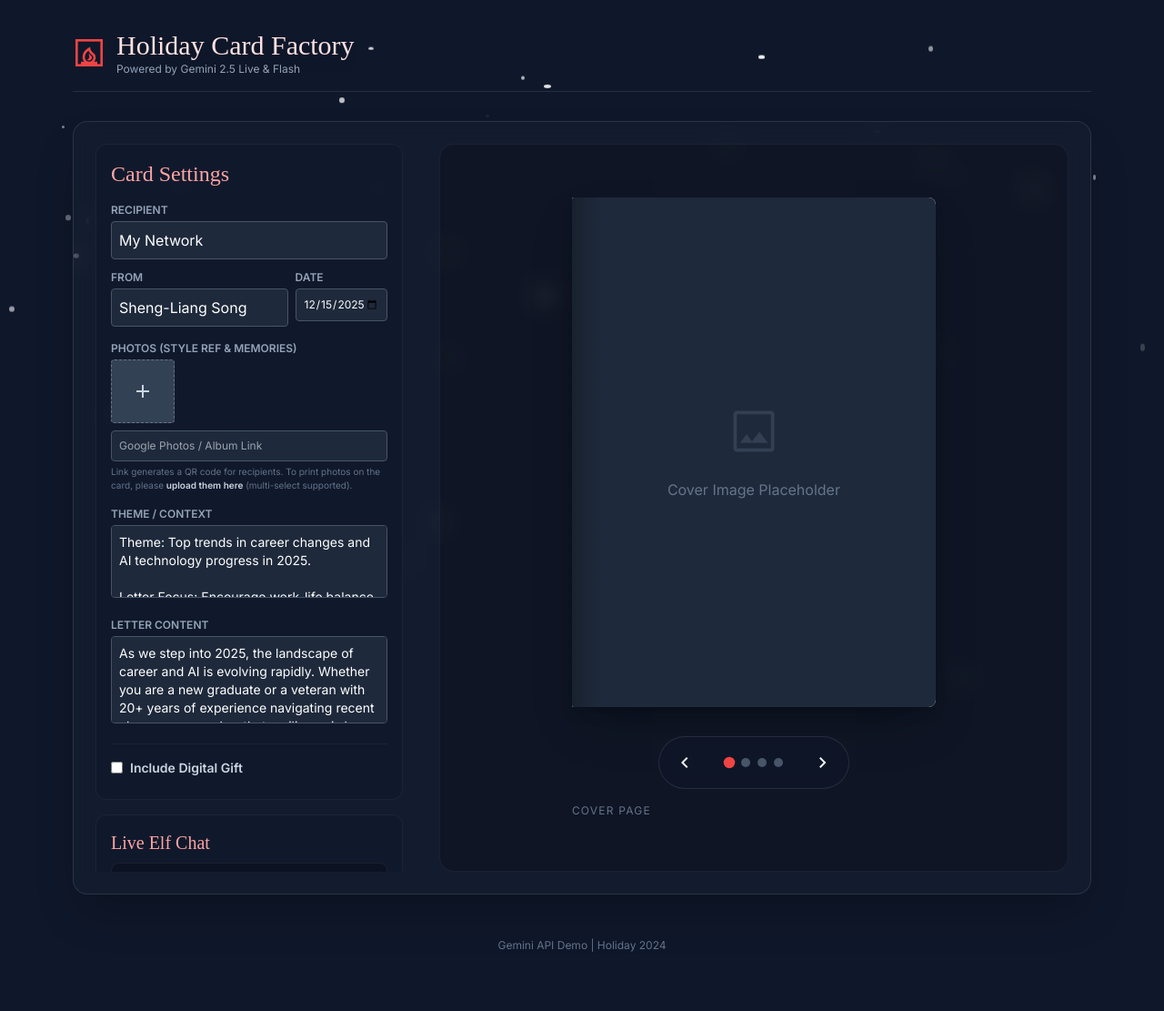
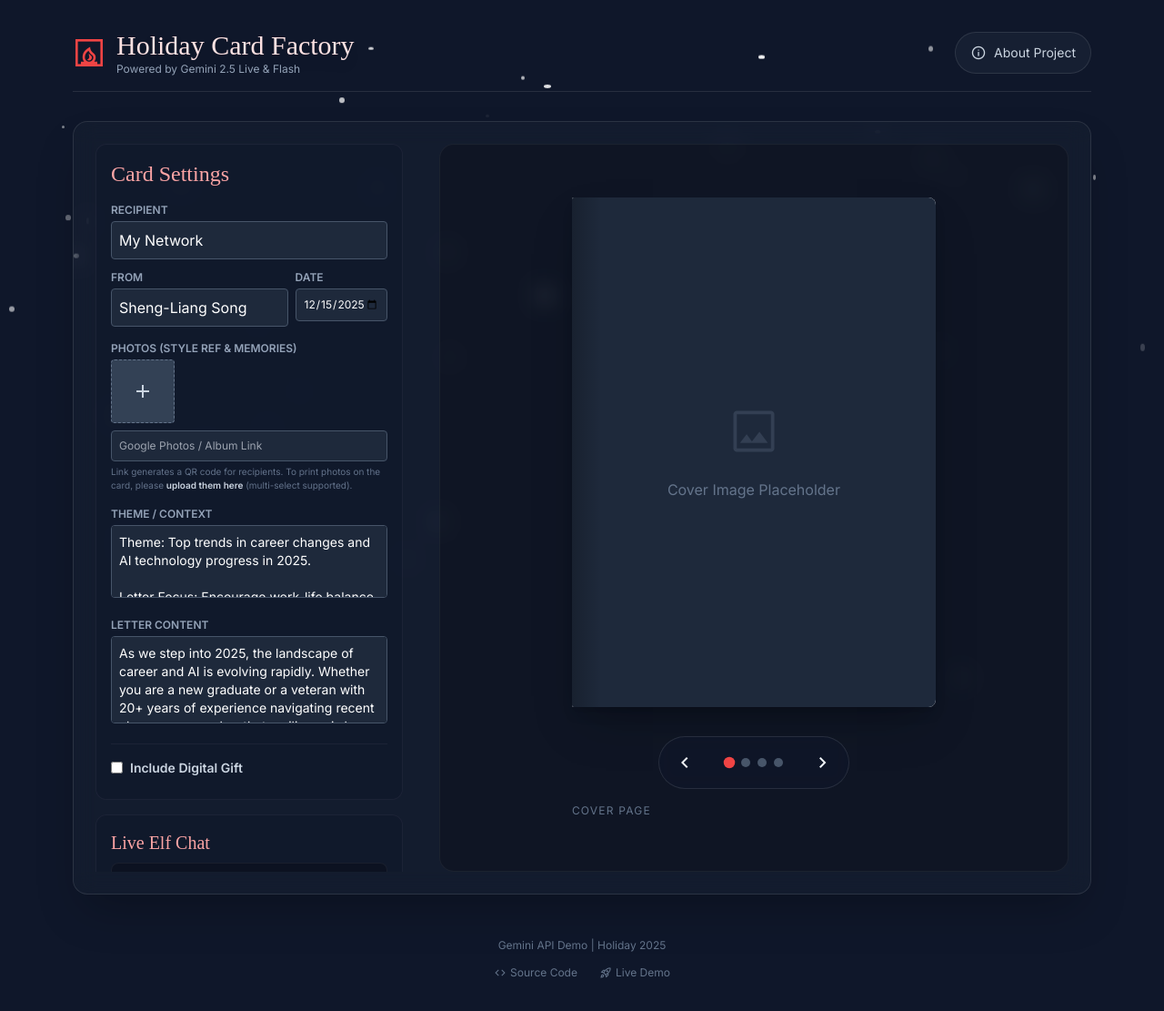
Before and after one commit to Shengliang/holidayVibe, a React (Vite) app: page / in a window 1280 px wide. Shown: the whole page at 91% size. Before the commit the page ends 1079 px from the top, so only its background shows below. Built offline with nearby package versions, Linux system fonts and the light colour scheme; a web font is replaced by a local one.

Commit message:
feat: Add About page and navigation
Introduce an About page to provide information about the Holiday Vibe Pipeline.
Implement navigation toggling between the Card Workshop and the About page.

```diff
--- a/App.tsx
+++ b/App.tsx
@@ -2,6 +2,7 @@
 import React, { useState, useEffect } from 'react';
 import { AgentMemory } from './types';
 import CardWorkshop from './features/CardWorkshop';
+import AboutPage from './features/AboutPage';
 
 // Simple Snowfall Effect Component
 const Snowfall = () => {
@@ -31,6 +32,7 @@ const Snowfall = () => {
 };
 
 const App: React.FC = () => {
+  const [view, setView] = useState<'workshop' | 'about'>('workshop');
   const [memory, setMemory] = useState<AgentMemory>({
     recipientName: "My Network",
     senderName: "Sheng-Liang Song",
@@ -49,7 +51,7 @@ const App: React.FC = () => {
       <Snowfall />
       <div className="relative z-10 container mx-auto px-4 py-8 max-w-6xl">
          <header className="flex justify-between items-center mb-8 border-b border-white/10 pb-4">
-           <div className="flex items-center gap-3">
+           <div className="flex items-center gap-3 cursor-pointer" onClick={() => setView('workshop')}>
                <span className="material-symbols-outlined text-4xl text-red-500">fireplace</span>
                <div>
                    <h1 className="text-3xl font-christmas text-red-100 drop-shadow-lg">
@@ -58,14 +60,48 @@ const App: React.FC = () => {
                    <p className="text-xs text-slate-400">Powered by Gemini 2.5 Live & Flash</p>
                </div>
            </div>
+
+           {view === 'workshop' && (
+             <button
+                onClick={() => setView('about')}
+                className="flex items-center gap-2 px-4 py-2 rounded-full bg-slate-800/50 hover:bg-slate-700 border border-white/10 transition-all text-sm text-slate-300 hover:text-white"
+             >
+                <span className="material-symbols-outlined text-lg">info</span>
+                <span className="hidden sm:inline">About Project</span>
+             </button>
+           )}
          </header>
 
          <main className="min-h-[600px] transition-all duration-300">
-           <CardWorkshop memory={memory} updateMemory={updateMemory} />
+           {view === 'workshop' ? (
+             <CardWorkshop memory={memory} updateMemory={updateMemory} />
+           ) : (
+             <AboutPage onBack={() => setView('workshop')} />
+           )}
          </main>
 
-         <footer className="mt-12 text-center text-slate-500 text-xs">
-           Gemini API Demo | Holiday 2024
+         <footer className="mt-12 text-center text-slate-500 text-xs flex flex-col items-center gap-3">
+            <p>Gemini API Demo | Holiday 2025</p>
+            <div className="flex items-center gap-6">
+                <a
+                  href="https://github.com/Shengliang/holidayVibe"
+                  target="_blank"
+                  rel="noopener noreferrer"
+                  className="flex items-center gap-1 hover:text-white transition-colors"
+                >
+                    <span className="material-symbols-outlined text-sm">code</span>
+                    Source Code
+                </a>
+                <a
+                  href="https://holiday-vibe-pipeline-600965458720.us-west1.run.app/"
+                  target="_blank"
+                  rel="noopener noreferrer"
+                  className="flex items-center gap-1 hover:text-white transition-colors"
+                >
+                    <span className="material-symbols-outlined text-sm">rocket_launch</span>
+                    Live Demo
+                </a>
+            </div>
          </footer>
       </div>
     </div>
--- /dev/null
+++ b/features/AboutPage.tsx
@@ -0,0 +1,106 @@
+
+import React from 'react';
+
+const AboutPage: React.FC<{ onBack: () => void }> = ({ onBack }) => {
+  return (
+    <div className="bg-slate-800/50 backdrop-blur-md border border-white/10 rounded-2xl p-8 shadow-2xl max-w-4xl mx-auto animate-fade-in">
+      <button onClick={onBack} className="mb-6 flex items-center gap-2 text-slate-400 hover:text-white transition-colors group">
+        <span className="material-symbols-outlined group-hover:-translate-x-1 transition-transform">arrow_back</span>
+        Back to Workshop
+      </button>
+
+      <div className="flex flex-col md:flex-row gap-8 items-start">
+          <div className="flex-1">
+              <h1 className="text-4xl font-christmas text-red-300 mb-4">Holiday Vibe Pipeline</h1>
+              <p className="text-xl text-slate-300 mb-6 font-light">
+                  An open-source experiment exploring the creative potential of Google's Gemini 2.5 Multimodal API.
+              </p>
+
+              <div className="space-y-6 text-slate-300 leading-relaxed">
+                <p>
+                  This application demonstrates how to build a modern, interactive AI web app using React and the Google GenAI SDK. It features a real-time voice assistant ("Elf Chat") and generative pipelines for text and images.
+                </p>
+
+                <h2 className="text-2xl font-bold text-white mt-8 mb-4">Under the Hood</h2>
+                <div className="grid grid-cols-1 md:grid-cols-2 gap-4">
+                  <div className="bg-slate-900/60 p-5 rounded-xl border border-white/5">
+                    <h3 className="text-lg font-bold text-green-300 mb-2 flex items-center gap-2">
+                      <span className="material-symbols-outlined">graphic_eq</span>
+                      Gemini Live API
+                    </h3>
+                    <p className="text-sm text-slate-400">
+                      Powers the conversational Elf. It uses WebSockets to stream raw PCM audio bi-directionally, allowing for low-latency, interruptible voice interactions without a backend server.
+                    </p>
+                  </div>
+                  <div className="bg-slate-900/60 p-5 rounded-xl border border-white/5">
+                    <h3 className="text-lg font-bold text-amber-300 mb-2 flex items-center gap-2">
+                      <span className="material-symbols-outlined">auto_awesome</span>
+                      Gemini 2.5 Flash
+                    </h3>
+                    <p className="text-sm text-slate-400">
+                      Handles the heavy lifting: generating the heartwarming letter content, editing cover art images based on prompts, and designing custom background textures.
+                    </p>
+                  </div>
+                </div>
+
+                <div className="mt-8 p-6 bg-gradient-to-br from-slate-900 to-black rounded-xl border border-slate-700 shadow-xl">
+                  <h2 className="text-2xl font-bold text-white mb-4 flex items-center gap-2">
+                      <span className="material-symbols-outlined text-yellow-500">lightbulb</span>
+                      Learning Example
+                  </h2>
+                  <p className="mb-6">
+                    We built this to be cloned! If you are a developer looking to integrate Generative AI into your web apps, this project serves as a practical reference for:
+                  </p>
+                  <ul className="list-disc list-inside text-sm text-slate-400 mb-6 space-y-1">
+                      <li>Handling AudioContext for real-time AI voice streaming.</li>
+                      <li>Managing multimodal agent memory/context in React.</li>
+                      <li>Using Function Calling to trigger app actions from AI.</li>
+                      <li>Generating PDFs from dynamic React components.</li>
+                  </ul>
+
+                  <div className="flex flex-col sm:flex-row gap-4">
+                    <a
+                      href="https://github.com/Shengliang/holidayVibe"
+                      target="_blank"
+                      rel="noopener noreferrer"
+                      className="flex items-center justify-center gap-2 px-6 py-3 bg-white text-slate-900 hover:bg-slate-200 rounded-lg font-bold transition-all"
+                    >
+                      <span className="material-symbols-outlined">code</span>
+                      Clone on GitHub
+                    </a>
+                     <a
+                      href="https://ai.google.dev"
+                      target="_blank"
+                      rel="noopener noreferrer"
+                      className="flex items-center justify-center gap-2 px-6 py-3 bg-blue-600 hover:bg-blue-500 rounded-lg font-bold text-white transition-all"
+                    >
+                      <span className="material-symbols-outlined">key</span>
+                      Get API Key
+                    </a>
+                  </div>
+                </div>
+              </div>
+          </div>
+
+          <div className="hidden md:block w-72 shrink-0">
+               <div className="bg-white p-4 rounded-lg shadow-xl transform rotate-3 hover:rotate-0 transition-transform duration-500">
+                   <div className="aspect-[4/5] bg-slate-100 rounded border-2 border-slate-200 flex items-center justify-center overflow-hidden relative">
+                        <div className="absolute inset-0 bg-gradient-to-b from-transparent to-black/50 z-10"></div>
+                        <img src="https://storage.googleapis.com/generativeai-downloads/images/gemini-2-5-flash-cover.jpg" className="w-full h-full object-cover" alt="Gemini" onError={(e) => e.currentTarget.src = 'https://via.placeholder.com/300x400?text=Gemini+2.5'} />
+                        <div className="absolute bottom-4 left-4 z-20 text-white">
+                            <p className="font-christmas text-2xl">Happy Coding</p>
+                            <p className="text-xs uppercase tracking-widest opacity-80">2025 Edition</p>
+                        </div>
+                   </div>
+                   <div className="mt-4 text-center">
+                        <p className="font-christmas text-2xl text-red-600">Built with Love</p>
+                        <p className="text-xs text-slate-500">and a lot of coffee</p>
+                   </div>
+               </div>
+          </div>
+      </div>
+    </div>
+  );
+};
+
+export default AboutPage;
```
